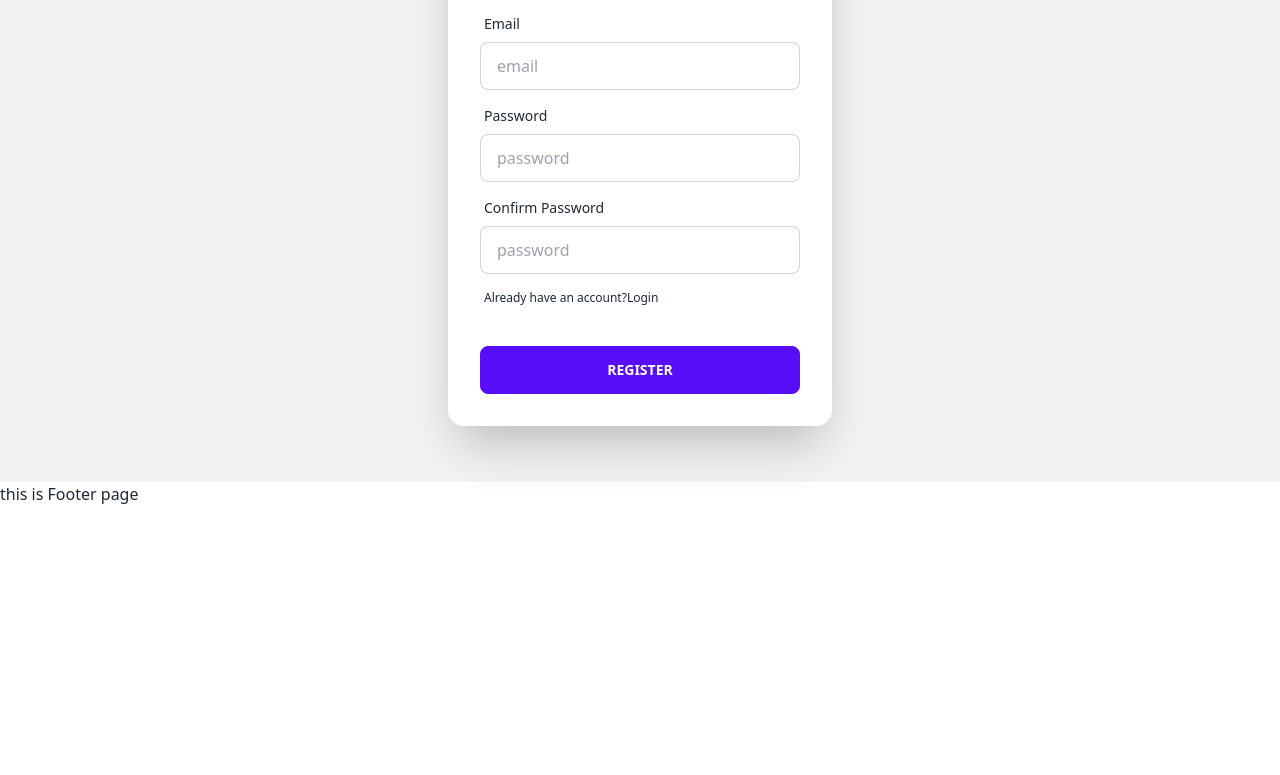
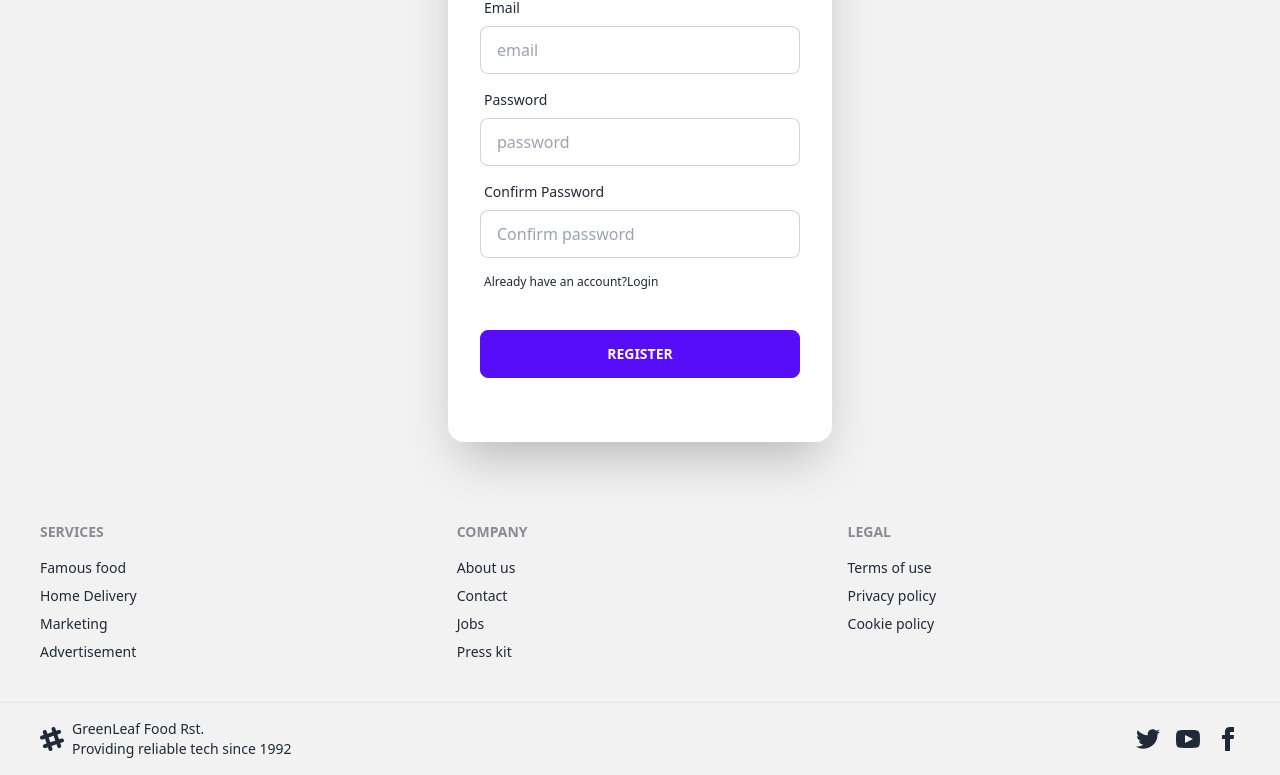
Before and after one commit to abdussamadsaiful7/GreenLeaf-food-client, a React (Vite) app: page /register in a window 1280 px wide. Shown: the part 382-1157 px from the top of the page. Before the commit the page ends 888 px from the top, so only its background shows below. Built offline with nearby package versions, Linux system fonts and the light colour scheme; no server answers.

Commit message:
added footer component

```diff
--- a/src/Components/Footer.jsx
+++ b/src/Components/Footer.jsx
@@ -3,7 +3,41 @@
 const Footer = () => {
     return (
         <div>
-            <h2>this is Footer page</h2>
+            <footer className="footer p-10 bg-base-200 text-base-content">
+                <div>
+                    <span className="footer-title">Services</span>
+                    <a className="link link-hover">Famous food</a>
+                    <a className="link link-hover">Home Delivery</a>
+                    <a className="link link-hover">Marketing</a>
+                    <a className="link link-hover">Advertisement</a>
+                </div>
+                <div>
+                    <span className="footer-title">Company</span>
+                    <a className="link link-hover">About us</a>
+                    <a className="link link-hover">Contact</a>
+                    <a className="link link-hover">Jobs</a>
+                    <a className="link link-hover">Press kit</a>
+                </div>
+                <div>
+                    <span className="footer-title">Legal</span>
+                    <a className="link link-hover">Terms of use</a>
+                    <a className="link link-hover">Privacy policy</a>
+                    <a className="link link-hover">Cookie policy</a>
+                </div>
+            </footer>
+            <footer className="footer px-10 py-4 border-t bg-base-200 text-base-content border-base-300">
+                <div className="items-center grid-flow-col">
+                    <svg width="24" height="24" viewBox="0 0 24 24" xmlns="http://www.w3.org/2000/svg" fillRule="evenodd" clipRule="evenodd" className="fill-current"><path d="M22.672 15.226l-2.432.811.841 2.515c.33 1.019-.209 2.127-1.23 2.456-1.15.325-2.148-.321-2.463-1.226l-.84-2.518-5.013 1.677.84 2.517c.391 1.203-.434 2.542-1.831 2.542-.88 0-1.601-.564-1.86-1.314l-.842-2.516-2.431.809c-1.135.328-2.145-.317-2.463-1.229-.329-1.018.211-2.127 1.231-2.456l2.432-.809-1.621-4.823-2.432.808c-1.355.384-2.558-.59-2.558-1.839 0-.817.509-1.582 1.327-1.846l2.433-.809-.842-2.515c-.33-1.02.211-2.129 1.232-2.458 1.02-.329 2.13.209 2.461 1.229l.842 2.515 5.011-1.677-.839-2.517c-.403-1.238.484-2.553 1.843-2.553.819 0 1.585.509 1.85 1.326l.841 2.517 2.431-.81c1.02-.33 2.131.211 2.461 1.229.332 1.018-.21 2.126-1.23 2.456l-2.433.809 1.622 4.823 2.433-.809c1.242-.401 2.557.484 2.557 1.838 0 .819-.51 1.583-1.328 1.847m-8.992-6.428l-5.01 1.675 1.619 4.828 5.011-1.674-1.62-4.829z"></path></svg>
+                    <p>GreenLeaf Food Rst. <br />Providing reliable tech since 1992</p>
+                </div>
+                <div className="md:place-self-center md:justify-self-end">
+                    <div className="grid grid-flow-col gap-4">
+                        <a><svg xmlns="http://www.w3.org/2000/svg" width="24" height="24" viewBox="0 0 24 24" className="fill-current"><path d="M24 4.557c-.883.392-1.832.656-2.828.775 1.017-.609 1.798-1.574 2.165-2.724-.951.564-2.005.974-3.127 1.195-.897-.957-2.178-1.555-3.594-1.555-3.179 0-5.515 2.966-4.797 6.045-4.091-.205-7.719-2.165-10.148-5.144-1.29 2.213-.669 5.108 1.523 6.574-.806-.026-1.566-.247-2.229-.616-.054 2.281 1.581 4.415 3.949 4.89-.693.188-1.452.232-2.224.084.626 1.956 2.444 3.379 4.6 3.419-2.07 1.623-4.678 2.348-7.29 2.04 2.179 1.397 4.768 2.212 7.548 2.212 9.142 0 14.307-7.721 13.995-14.646.962-.695 1.797-1.562 2.457-2.549z"></path></svg></a>
+                        <a><svg xmlns="http://www.w3.org/2000/svg" width="24" height="24" viewBox="0 0 24 24" className="fill-current"><path d="M19.615 3.184c-3.604-.246-11.631-.245-15.23 0-3.897.266-4.356 2.62-4.385 8.816.029 6.185.484 8.549 4.385 8.816 3.6.245 11.626.246 15.23 0 3.897-.266 4.356-2.62 4.385-8.816-.029-6.185-.484-8.549-4.385-8.816zm-10.615 12.816v-8l8 3.993-8 4.007z"></path></svg></a>
+                        <a><svg xmlns="http://www.w3.org/2000/svg" width="24" height="24" viewBox="0 0 24 24" className="fill-current"><path d="M9 8h-3v4h3v12h5v-12h3.642l.358-4h-4v-1.667c0-.955.192-1.333 1.115-1.333h2.885v-5h-3.808c-3.596 0-5.192 1.583-5.192 4.615v3.385z"></path></svg></a>
+                    </div>
+                </div>
+            </footer>
         </div>
     );
 };
--- a/src/Components/Header.jsx
+++ b/src/Components/Header.jsx
@@ -1,7 +1,18 @@
-import React from 'react';
+import React, { useContext } from 'react';
 import { Link } from 'react-router-dom';
+import { AuthContext } from './AuthProviders';
 
 const Header = () => {
+
+    const {user, logOut} = useContext(AuthContext);
+    const handleLogout =()=>{
+        logOut()
+        .then(result=>{})
+        .catch(error=>{
+            console.log(error)
+        })
+    }
+
     return (
         <div className='mx-10'>
             <div className="navbar bg-base-100">
@@ -17,7 +28,7 @@
                             <li><Link to='/register'>Registration</Link></li>
                         </ul>
                     </div>
-                    <a className="btn btn-ghost normal-case text-xl">𝖌𝖗𝖊𝖊𝖓𝕷𝖊𝖆𝖋- 𝕱𝖔𝖔𝖉</a>
+                    <a className="btn btn-ghost normal-case text-xl">𝕲𝖗𝖊𝖊𝖓𝕷𝖊𝖆𝕱- 𝕱𝖔𝖔𝖉</a>
                 </div>
                 <div className="navbar-center hidden lg:flex">
                     <ul className="menu menu-horizontal px-1">
@@ -25,6 +36,7 @@
                         <li><Link to='/blog'>Blog</Link></li>
                         <li><Link to='/login'>Login</Link></li>
                         <li><Link to='/register'>Registration</Link></li>
+                        <p className='mt-3'>{user && <span>{user?.email} <button className='btn btn-sm ml-4' onClick={handleLogout}>Sign Out</button></span>}</p>
                     </ul>
                 </div>
                 <div className="navbar-end">
--- a/src/Components/Login.jsx
+++ b/src/Components/Login.jsx
@@ -13,6 +13,7 @@
         signInWithPopup(auth, googleProvider)
         .then(result=>{
             const user = result.user;
+            console.log(user)
         })
         .catch(error=>{
             const errorMessage = error.message;
@@ -33,6 +34,27 @@
         })
     }
 
+    const {logIn} =useContext(AuthContext);
+    const handleLogin =(event)=>{
+        event.preventDefault();
+
+        const form = event.target;
+        const email = form.email.value;
+        const password = form.password.value;
+        console.log(email, password);
+
+        logIn(email, password)
+        .then(result=>{
+            const loggedUser =result.user;
+            console.log(loggedUser)
+            form.reset()
+
+        })
+        .catch(error=>{
+            console.log(error.message)
+        })
+    }
+
     return (
         <div>
             <div className="hero min-h-screen bg-base-200 pt-10">
@@ -41,7 +63,7 @@
                         <h1 className="text-5xl font-bold">Please Login now!</h1>
                     </div>
                     <div className="card flex-shrink-0 w-full max-w-sm shadow-2xl bg-base-100">
-                        <form className="card-body">
+                        <form onSubmit={handleLogin} className="card-body">
                             <div className="form-control">
                                 <label className="label">
                                     <span className="label-text">Email</span>
--- a/src/Components/Register.jsx
+++ b/src/Components/Register.jsx
@@ -1,7 +1,48 @@
-import React from 'react';
+import React, { useContext, useState } from 'react';
 import { Link } from 'react-router-dom';
+import { AuthContext } from './AuthProviders';
 
 const Register = () => {
+    const [error, setError] = useState('');
+    const [success, setSuccess]= useState('');
+    const { createUser } = useContext(AuthContext);
+
+    const handleRegister = (event) => {
+        event.preventDefault();
+        const form = event.target;
+        const name = form.name.value;
+        const email = form.email.value;
+        const password = form.password.value;
+        const confirm = form.confirm.value
+
+        console.log(name, email, password, confirm);
+        setError('');
+        setSuccess('');
+        if (password !== confirm) {
+            setError("Your password did't match");
+            return
+        }
+        else if (password.length < 6) {
+            setError("Password must be 6 characters or longer")
+            return
+        }
+        else{
+            setSuccess('Registration successful!')
+        }
+
+        createUser(email, password)
+            .then(result => {
+                const loggedUser = result.user;
+                console.log(loggedUser)
+
+            })
+            .catch(error => {
+                console.log(error)
+                setError(error.message)
+            })
+
+    }
+
     return (
         <div>
             <div className="hero min-h-screen bg-base-200 pt-20">
@@ -10,7 +51,7 @@
                         <h1 className="text-5xl font-bold">Please Registration!</h1>
                     </div>
                     <div className="card flex-shrink-0 w-full max-w-sm shadow-2xl bg-base-100">
-                        <form  className="card-body">
+                        <form onSubmit={handleRegister} className="card-body">
                             <div className="form-control">
                                 <label className="label">
                                     <span className="label-text">Name</span>
@@ -33,7 +74,7 @@
                                 <label className="label">
                                     <span className="label-text">Confirm Password</span>
                                 </label>
-                                <input type="password" name='confirm' placeholder="password" className="input input-bordered" required />
+                                <input type="password" name='confirm' placeholder="Confirm password" className="input input-bordered" required />
                             </div>
                             <label className="label">
                                 <a href="#" className="label-text-alt ">Already have an account?
@@ -43,6 +84,8 @@
                                 <button className="btn btn-primary">Register</button>
                             </div>
                         </form>
+                        <p className='ml-8 mb-4' style={{color:'red'}}>{error}</p>
+                        <p className='ml-8 mb-4' style={{color:'green'}}>{success}</p>
                     </div>
                 </div>
             </div>
```
